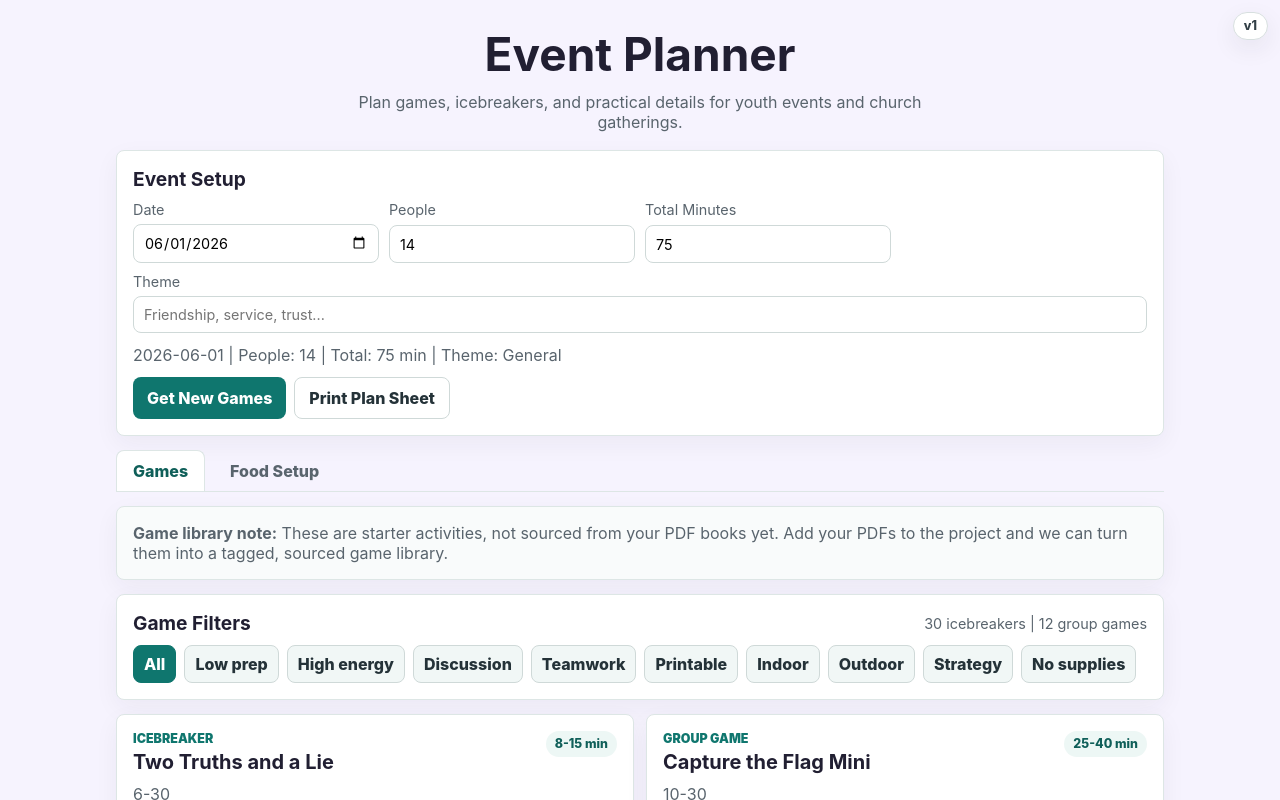
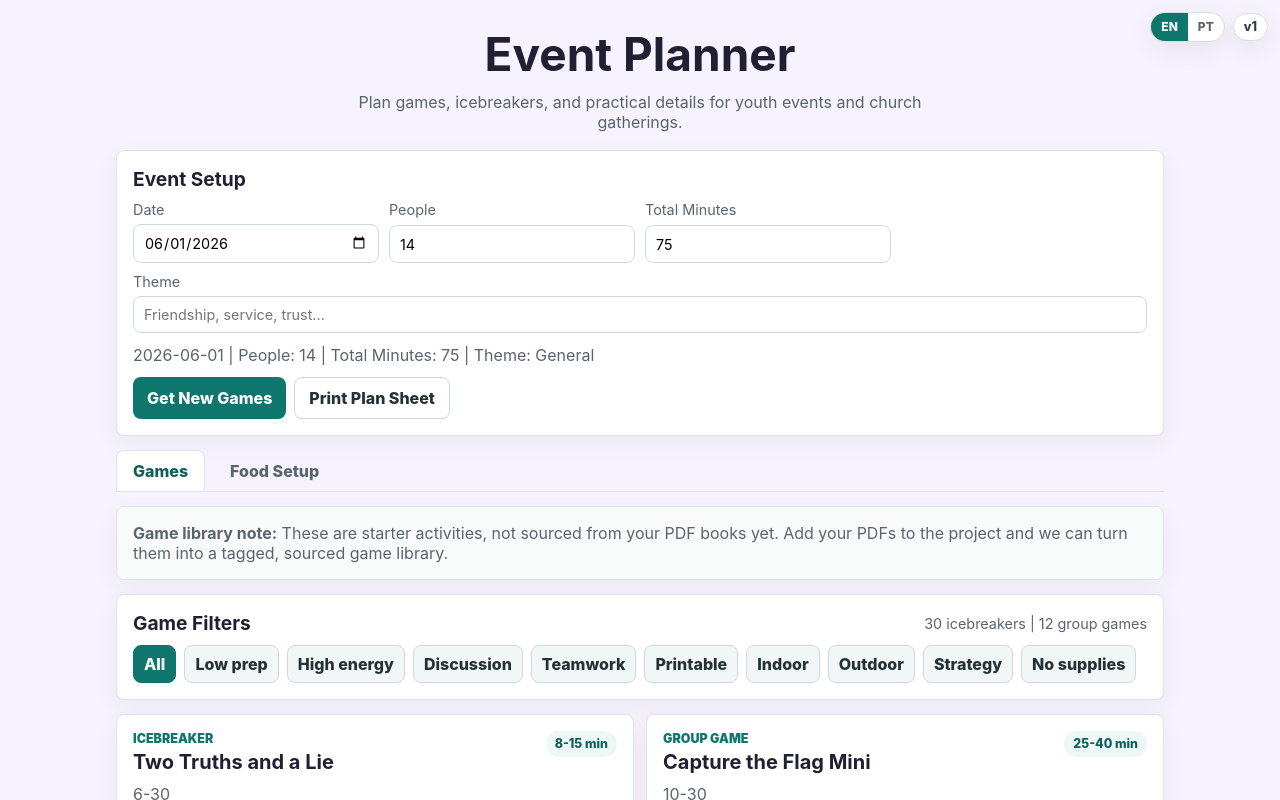
Before and after one commit to preachingalways0710/event-planner, a React (Vite) app: page / in a window 1280 px wide. Shown: the top 800 px of the page. Built offline with nearby package versions, Linux system fonts and the light colour scheme.

Commit message:
Add English Portuguese switcher

```diff
--- a/src/App.css
+++ b/src/App.css
@@ -4,11 +4,17 @@
   padding: 26px 16px 52px;
 }
 
-.version-badge {
+.top-controls {
   position: fixed;
   top: 12px;
   right: 12px;
   z-index: 10;
+  display: flex;
+  align-items: center;
+  gap: 8px;
+}
+
+.version-badge {
   border: 1px solid #d7dfdf;
   border-radius: 999px;
   background: #ffffff;
@@ -18,6 +24,30 @@
   line-height: 1;
   padding: 7px 10px;
   box-shadow: 0 8px 24px rgba(32, 44, 54, 0.08);
+}
+
+.language-toggle {
+  display: flex;
+  overflow: hidden;
+  border: 1px solid #d7dfdf;
+  border-radius: 999px;
+  background: #ffffff;
+  box-shadow: 0 8px 24px rgba(32, 44, 54, 0.08);
+}
+
+.language-toggle button {
+  border-radius: 0;
+  background: transparent;
+  color: #59646d;
+  font-size: 0.75rem;
+  line-height: 1;
+  padding: 8px 10px;
+}
+
+.language-toggle button:hover,
+.language-toggle button.active {
+  background: #0f766e;
+  color: #ffffff;
 }
 
 .hero {
--- a/src/App.tsx
+++ b/src/App.tsx
@@ -3,6 +3,7 @@ import "./App.css";
 
 type GameKind = "Icebreaker" | "Group Game";
 type PlannerTab = "games" | "food";
+type Language = "en" | "pt";
 
 type Game = {
   name: string;
@@ -27,6 +28,130 @@ const tags = [
   "Strategy",
   "No supplies",
 ];
+
+const copy = {
+  en: {
+    title: "Event Planner",
+    subtitle: "Plan games, icebreakers, and practical details for youth events and church gatherings.",
+    eventSetup: "Event Setup",
+    date: "Date",
+    people: "People",
+    totalMinutes: "Total Minutes",
+    theme: "Theme",
+    themePlaceholder: "Friendship, service, trust...",
+    summaryTheme: "Theme",
+    getNewGames: "Get New Games",
+    printPlan: "Print Plan Sheet",
+    games: "Games",
+    foodSetup: "Food Setup",
+    sourceNotePrefix: "Game library note:",
+    sourceNote: "These are starter activities, not sourced from your PDF books yet. Add your PDFs to the project and we can turn them into a tagged, sourced game library.",
+    gameFilters: "Game Filters",
+    icebreakers: "icebreakers",
+    groupGames: "group games",
+    materials: "Materials",
+    leaderTip: "Leader tip",
+    printableHelpers: "Printable Helpers",
+    mafia8: "Mafia Role Cards (8)",
+    mafia12: "Mafia Role Cards (12)",
+    buffer: "Includes a 10% buffer",
+    slicesPerPerson: "Slices Per Person",
+    slicesPerPizza: "Slices Per Pizza",
+    sodaPerPerson: "Soda Servings Per Person",
+    waterPerPerson: "Water Bottles Per Person",
+    chipServings: "Chip Servings Per Bag",
+    dessertServings: "Dessert Servings Per Package",
+    planningCount: "Planning Count",
+    pizzas: "Pizzas",
+    sodas: "2-Liter Sodas",
+    water: "Water Bottles",
+    chips: "Chip Bags",
+    desserts: "Dessert Packs",
+    shoppingList: "Shopping List",
+    pizzaItem: "pizzas",
+    sodaItem: "two-liter sodas",
+    waterItem: "water bottles",
+    chipItem: "bags of chips",
+    dessertItem: "dessert packages",
+    icebreakerKind: "Icebreaker",
+    groupGameKind: "Group Game",
+    all: "All",
+  },
+  pt: {
+    title: "Planejador de Eventos",
+    subtitle: "Planeje jogos, quebra-gelos e detalhes práticos para eventos de jovens e reuniões da igreja.",
+    eventSetup: "Configuração do Evento",
+    date: "Data",
+    people: "Pessoas",
+    totalMinutes: "Minutos Totais",
+    theme: "Tema",
+    themePlaceholder: "Amizade, serviço, confiança...",
+    summaryTheme: "Tema",
+    getNewGames: "Novos Jogos",
+    printPlan: "Imprimir Plano",
+    games: "Jogos",
+    foodSetup: "Comida",
+    sourceNotePrefix: "Nota sobre os jogos:",
+    sourceNote: "Estes são jogos iniciais, ainda não extraídos dos seus PDFs. Adicione os PDFs ao projeto e podemos transformar isso em uma biblioteca com fontes, tags e materiais.",
+    gameFilters: "Filtros de Jogos",
+    icebreakers: "quebra-gelos",
+    groupGames: "jogos em grupo",
+    materials: "Materiais",
+    leaderTip: "Dica para o líder",
+    printableHelpers: "Materiais para Imprimir",
+    mafia8: "Cartas de Máfia (8)",
+    mafia12: "Cartas de Máfia (12)",
+    buffer: "Inclui uma margem de 10%",
+    slicesPerPerson: "Fatias por Pessoa",
+    slicesPerPizza: "Fatias por Pizza",
+    sodaPerPerson: "Porções de Refrigerante por Pessoa",
+    waterPerPerson: "Garrafas de Água por Pessoa",
+    chipServings: "Porções por Pacote de Salgadinhos",
+    dessertServings: "Porções por Pacote de Sobremesa",
+    planningCount: "Contagem com Margem",
+    pizzas: "Pizzas",
+    sodas: "Refrigerantes 2L",
+    water: "Garrafas de Água",
+    chips: "Pacotes de Salgadinhos",
+    desserts: "Pacotes de Sobremesa",
+    shoppingList: "Lista de Compras",
+    pizzaItem: "pizzas",
+    sodaItem: "refrigerantes de 2 litros",
+    waterItem: "garrafas de água",
+    chipItem: "pacotes de salgadinhos",
+    dessertItem: "pacotes de sobremesa",
+    icebreakerKind: "Quebra-gelo",
+    groupGameKind: "Jogo em Grupo",
+    all: "Todos",
+  },
+} as const;
+
+const tagLabels: Record<Language, Record<string, string>> = {
+  en: {
+    All: "All",
+    "Low prep": "Low prep",
+    "High energy": "High energy",
+    Discussion: "Discussion",
+    Teamwork: "Teamwork",
+    Printable: "Printable",
+    Indoor: "Indoor",
+    Outdoor: "Outdoor",
+    Strategy: "Strategy",
+    "No supplies": "No supplies",
+  },
+  pt: {
+    All: "Todos",
+    "Low prep": "Pouco preparo",
+    "High energy": "Alta energia",
+    Discussion: "Discussão",
+    Teamwork: "Trabalho em equipe",
+    Printable: "Imprimível",
+    Indoor: "Dentro",
+    Outdoor: "Fora",
+    Strategy: "Estratégia",
+    "No supplies": "Sem materiais",
+  },
+};
 
 const icebreakers: Game[] = [
   ["Two Truths and a Lie", ["Low prep", "Discussion", "Indoor", "No supplies"]],
@@ -242,6 +367,7 @@ function filterByTag(games: Game[], selectedTag: string) {
 }
 
 function App() {
+  const [language, setLanguage] = useState<Language>("en");
   const [activeTab, setActiveTab] = useState<PlannerTab>("games");
   const [date, setDate] = useState(new Date().toISOString().slice(0, 10));
   const [attendeeCount, setAttendeeCount] = useState(14);
@@ -256,13 +382,14 @@ function App() {
   const [selectedTag, setSelectedTag] = useState("All");
   const [icebreaker, setIcebreaker] = useState<Game>(() => pickOne(icebreakers));
   const [groupGame, setGroupGame] = useState<Game>(() => pickOne(groupGames));
+  const text = copy[language];
 
   const filteredIcebreakers = useMemo(() => filterByTag(icebreakers, selectedTag), [selectedTag]);
   const filteredGroupGames = useMemo(() => filterByTag(groupGames, selectedTag), [selectedTag]);
 
   const meetingSummary = useMemo(
-    () => `${date} | People: ${attendeeCount} | Total: ${duration} min | Theme: ${theme || "General"}`,
-    [date, attendeeCount, duration, theme],
+    () => `${date} | ${text.people}: ${attendeeCount} | ${text.totalMinutes}: ${duration} | ${text.summaryTheme}: ${theme || "General"}`,
+    [attendeeCount, date, duration, text.people, text.summaryTheme, text.totalMinutes, theme],
   );
 
   const foodEstimate = useMemo(() => {
@@ -337,11 +464,13 @@ function App() {
   }
 
   function renderGame(game: Game) {
+    const kindLabel = game.kind === "Icebreaker" ? text.icebreakerKind : text.groupGameKind;
+
     return (
       <>
         <div className="card-header">
           <div>
-            <p className="eyebrow">{game.kind}</p>
+            <p className="eyebrow">{kindLabel}</p>
             <h3>{game.name}</h3>
           </div>
           <span className="time-chip">{game.time}</span>
@@ -349,71 +478,77 @@ function App() {
         <p className="meta">{game.players}</p>
         <div className="tag-row compact">
           {game.tags.map((tag) => (
-            <span className="tag-label" key={tag}>{tag}</span>
+            <span className="tag-label" key={tag}>{tagLabels[language][tag]}</span>
           ))}
         </div>
-        <p><strong>Materials:</strong> {game.materials.join(", ")}</p>
+        <p><strong>{text.materials}:</strong> {game.materials.join(", ")}</p>
         <ol>{game.steps.map((step) => <li key={step}>{step}</li>)}</ol>
-        <p className="tip"><strong>Leader tip:</strong> {game.tips[0]}</p>
+        <p className="tip"><strong>{text.leaderTip}:</strong> {game.tips[0]}</p>
       </>
     );
   }
 
   return (
     <main className="app">
-      <div className="version-badge">v1</div>
+      <div className="top-controls">
+        <div className="language-toggle" aria-label="Language switcher">
+          <button className={language === "en" ? "active" : ""} onClick={() => setLanguage("en")} type="button">EN</button>
+          <button className={language === "pt" ? "active" : ""} onClick={() => setLanguage("pt")} type="button">PT</button>
+        </div>
+        <div className="version-badge">v1</div>
+      </div>
 
       <section className="hero">
-        <h1>Event Planner</h1>
-        <p>Plan games, icebreakers, and practical details for youth events and church gatherings.</p>
+        <h1>{text.title}</h1>
+        <p>{text.subtitle}</p>
       </section>
 
       <section className="panel">
-        <h2>Event Setup</h2>
+        <h2>{text.eventSetup}</h2>
         <div className="grid">
           <label>
-            Date
+            {text.date}
             <input type="date" value={date} onChange={(event) => setDate(event.target.value)} />
           </label>
           <label>
-            People
+            {text.people}
             <input type="number" min={4} value={attendeeCount} onChange={(event) => setAttendeeCount(Number(event.target.value))} />
           </label>
           <label>
-            Total Minutes
+            {text.totalMinutes}
             <input type="number" min={30} value={duration} onChange={(event) => setDuration(Number(event.target.value))} />
           </label>
           <label className="wide">
-            Theme
-            <input placeholder="Friendship, service, trust..." value={theme} onChange={(event) => setTheme(event.target.value)} />
+            {text.theme}
+            <input placeholder={text.themePlaceholder} value={theme} onChange={(event) => setTheme(event.target.value)} />
           </label>
         </div>
         <p className="summary">{meetingSummary}</p>
         <div className="row">
-          <button onClick={() => getNewGames()}>Get New Games</button>
-          <button className="secondary" onClick={printPlan}>Print Plan Sheet</button>
+          <button onClick={() => getNewGames()}>{text.getNewGames}</button>
+          <button className="secondary" onClick={printPlan}>{text.printPlan}</button>
         </div>
       </section>
 
       <nav className="tabs" aria-label="Planner sections">
         <button className={activeTab === "games" ? "tab active" : "tab"} onClick={() => setActiveTab("games")} type="button">
-          Games
+          {text.games}
         </button>
         <button className={activeTab === "food" ? "tab active" : "tab"} onClick={() => setActiveTab("food")} type="button">
-          Food Setup
+          {text.foodSetup}
         </button>
       </nav>
 
       {activeTab === "games" ? (
         <>
           <section className="panel source-note">
-            <strong>Game library note:</strong> These are starter activities, not sourced from your PDF books yet. Add your PDFs to the project and we can turn them into a tagged, sourced game library.
+            <strong>{text.sourceNotePrefix}</strong> {text.sourceNote}
           </section>
 
           <section className="panel">
             <div className="filter-heading">
-              <h2>Game Filters</h2>
-              <p>{filteredIcebreakers.length} icebreakers | {filteredGroupGames.length} group games</p>
+              <h2>{text.gameFilters}</h2>
+              <p>{filteredIcebreakers.length} {text.icebreakers} | {filteredGroupGames.length} {text.groupGames}</p>
             </div>
             <div className="tag-row">
               {tags.map((tag) => (
@@ -423,7 +558,7 @@ function App() {
                   onClick={() => selectTag(tag)}
                   type="button"
                 >
-                  {tag}
+                  {tagLabels[language][tag]}
                 </button>
               ))}
             </div>
@@ -435,82 +570,82 @@ function App() {
           </section>
 
           <section className="panel">
-            <h2>Printable Helpers</h2>
+            <h2>{text.printableHelpers}</h2>
             <div className="row">
-              <button onClick={() => printMafiaCards(8)}>Mafia Role Cards (8)</button>
-              <button onClick={() => printMafiaCards(12)}>Mafia Role Cards (12)</button>
+              <button onClick={() => printMafiaCards(8)}>{text.mafia8}</button>
+              <button onClick={() => printMafiaCards(12)}>{text.mafia12}</button>
             </div>
           </section>
         </>
       ) : (
         <section className="panel">
           <div className="filter-heading">
-            <h2>Food Setup</h2>
-            <p>Includes a 10% buffer</p>
+            <h2>{text.foodSetup}</h2>
+            <p>{text.buffer}</p>
           </div>
 
           <div className="grid">
             <label>
-              Slices Per Person
+              {text.slicesPerPerson}
               <input type="number" min={1} step={0.5} value={slicesPerPerson} onChange={(event) => setSlicesPerPerson(Number(event.target.value))} />
             </label>
             <label>
-              Slices Per Pizza
+              {text.slicesPerPizza}
               <input type="number" min={4} value={slicesPerPizza} onChange={(event) => setSlicesPerPizza(Number(event.target.value))} />
             </label>
             <label>
-              Soda Servings Per Person
+              {text.sodaPerPerson}
               <input type="number" min={0} step={0.5} value={sodaServingsPerPerson} onChange={(event) => setSodaServingsPerPerson(Number(event.target.value))} />
             </label>
             <label>
-              Water Bottles Per Person
+              {text.waterPerPerson}
               <input type="number" min={0} step={0.5} value={waterPerPerson} onChange={(event) => setWaterPerPerson(Number(event.target.value))} />
             </label>
             <label>
-              Chip Servings Per Bag
+              {text.chipServings}
               <input type="number" min={1} value={chipServingsPerBag} onChange={(event) => setChipServingsPerBag(Number(event.target.value))} />
             </label>
             <label>
-              Dessert Servings Per Package
+              {text.dessertServings}
               <input type="number" min={1} value={dessertServingsPerPackage} onChange={(event) => setDessertServingsPerPackage(Number(event.target.value))} />
             </label>
           </div>
 
           <div className="food-results">
             <article>
-              <span>Planning Count</span>
+              <span>{text.planningCount}</span>
               <strong>{foodEstimate.peopleWithBuffer}</strong>
             </article>
             <article>
-              <span>Pizzas</span>
+              <span>{text.pizzas}</span>
               <strong>{foodEstimate.pizzaCount}</strong>
             </article>
             <article>
-              <span>2-Liter Sodas</span>
+              <span>{text.sodas}</span>
               <strong>{foodEstimate.twoLiterSodas}</strong>
             </article>
             <article>
-              <span>Water Bottles</span>
+              <span>{text.water}</span>
               <strong>{foodEstimate.waterBottles}</strong>
             </article>
             <article>
-              <span>Chip Bags</span>
+              <span>{text.chips}</span>
               <strong>{foodEstimate.chipBags}</strong>
             </article>
             <article>
-              <span>Dessert Packs</span>
+              <span>{text.desserts}</span>
               <strong>{foodEstimate.dessertPackages}</strong>
             </article>
           </div>
 
           <div className="shopping-list">
-            <h3>Shopping List</h3>
+            <h3>{text.shoppingList}</h3>
             <ul>
-              <li>{foodEstimate.pizzaCount} pizzas</li>
-              <li>{foodEstimate.twoLiterSodas} two-liter sodas</li>
-              <li>{foodEstimate.waterBottles} water bottles</li>
-              <li>{foodEstimate.chipBags} bags of chips</li>
-              <li>{foodEstimate.dessertPackages} dessert packages</li>
+              <li>{foodEstimate.pizzaCount} {text.pizzaItem}</li>
+              <li>{foodEstimate.twoLiterSodas} {text.sodaItem}</li>
+              <li>{foodEstimate.waterBottles} {text.waterItem}</li>
+              <li>{foodEstimate.chipBags} {text.chipItem}</li>
+              <li>{foodEstimate.dessertPackages} {text.dessertItem}</li>
             </ul>
           </div>
         </section>
```
